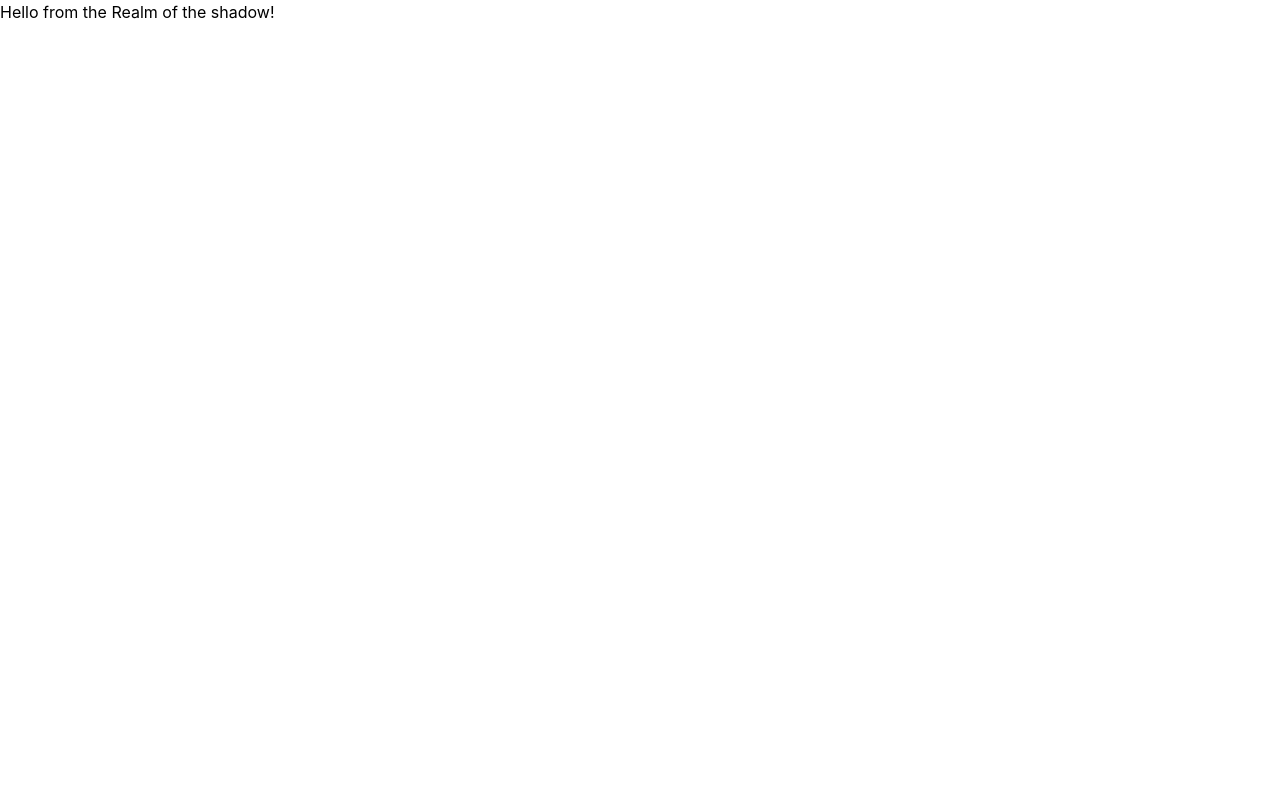
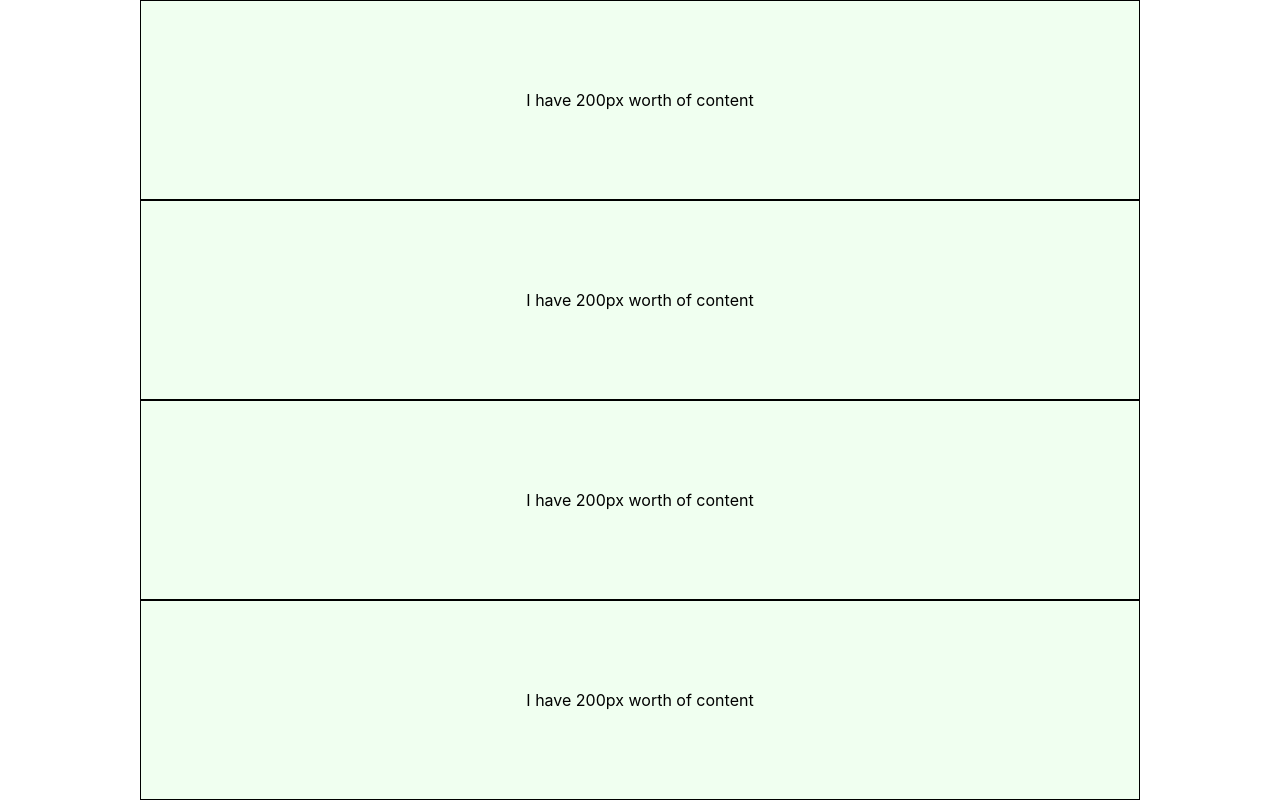
Before and after one commit to fbolcic/realm-of-the-shadow, a React (Create React App) app: page / in a window 1280 px wide. Built offline with nearby package versions, Linux system fonts and the light colour scheme.

Commit message:
feat: add initial overflow container ui

```diff
--- a/src/App.tsx
+++ b/src/App.tsx
@@ -1,5 +1,17 @@
+import { Box, OverflowContainer, ContentBox } from "./components";
+
 function App() {
-  return <div>Hello from the Realm of the shadow!</div>;
+  return (
+    <Box style={{ height: "100%", display: "flex", alignItems: "center", justifyContent: "center" }}>
+      <OverflowContainer>
+        <ContentBox />
+        <ContentBox />
+        <ContentBox />
+        <ContentBox />
+        <ContentBox />
+      </OverflowContainer>
+    </Box>
+  );
 }
 
 export default App;
--- a/src/index.css
+++ b/src/index.css
@@ -9,7 +9,8 @@
 }
 
 html,
-body {
+body,
+#root {
   height: 100%;
 }
 
```
